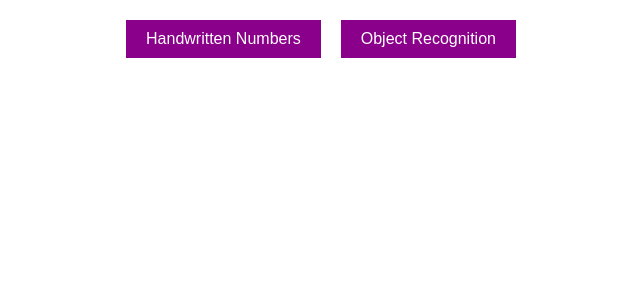
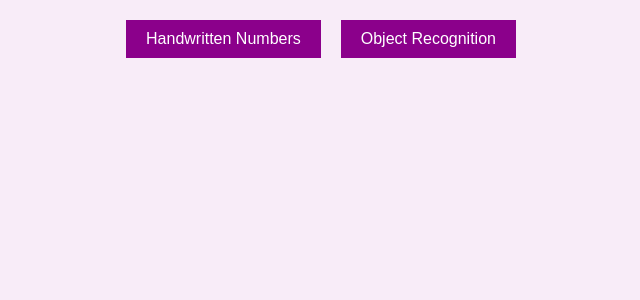
Before and after one commit to t1oluwani/SmartVision, a Vue app in the folder frontend/: page / in a window 1280 px wide. Shown: the top 300 px of the page, without its empty margins (319-959 px from the left). Built offline with nearby package versions, Linux system fonts and the light colour scheme.

Commit message:
Subtle background color

```diff
--- a/frontend/src/App.vue
+++ b/frontend/src/App.vue
@@ -1,6 +1,6 @@
 <template>
   <div id="app">
-    <div class="tabs">
+    <div id="tabs">
       <button @click="showTab('numbers')">Handwritten Numbers</button>
       <button @click="showTab('object')">Object Recognition</button>
     </div>
--- a/frontend/src/assets/styles/App.css
+++ b/frontend/src/assets/styles/App.css
@@ -1,4 +1,8 @@
-.tabs {
+body {
+  background-color: rgba(221, 160, 221, 0.2);
+}
+
+#tabs {
   display: flex;
   justify-content: center;
   margin: 20px;
```
